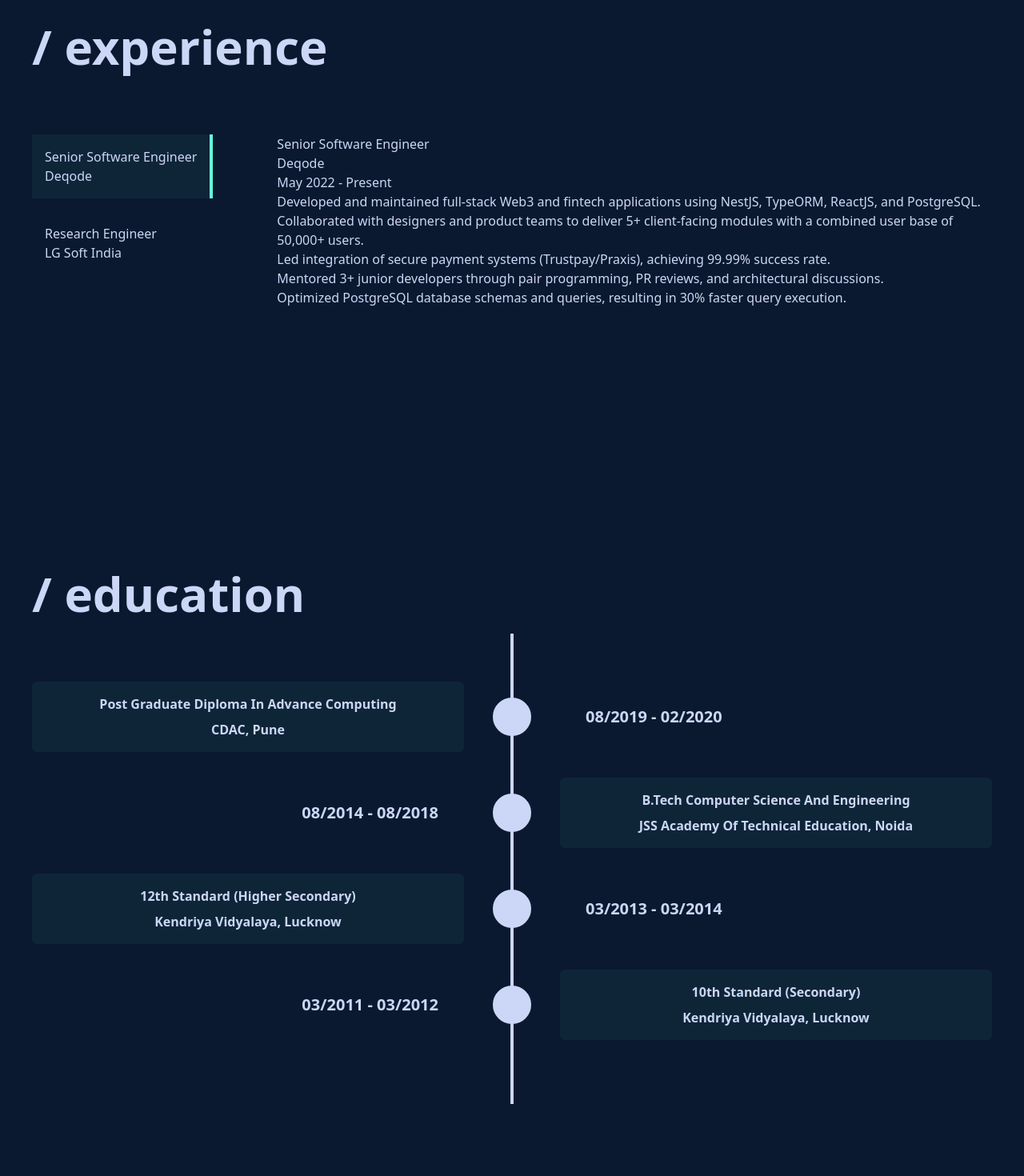
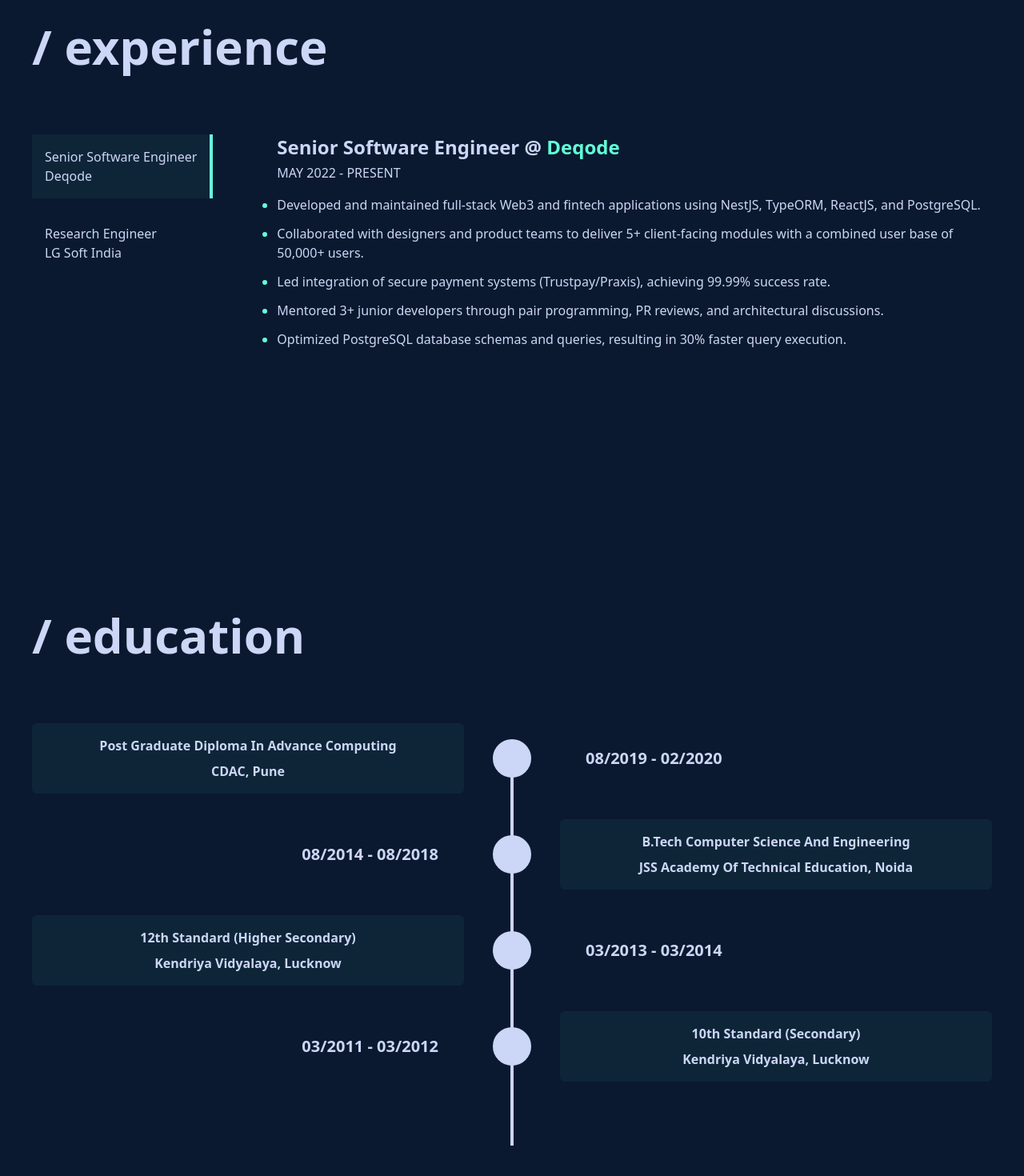
Before and after one commit to akash1x/portfolio, a React (Vite) app: page / in a window 1280 px wide. Shown: the part 1088-2558 px from the top of the page at 80% size. Built offline with nearby package versions, Linux system fonts and the light colour scheme.

Commit message:
style: polish UI for Experience/Education and fix ref types

```diff
--- a/src/features/Homepage/components/DetailedCompanyCard.tsx
+++ b/src/features/Homepage/components/DetailedCompanyCard.tsx
@@ -6,13 +6,19 @@ interface DetailedCompanyCardProps {
 
 const DetailedCompanyCard = ({ experience }: DetailedCompanyCardProps) => {
   return (
-    <div>
-      <h2>{experience.role}</h2>
-      <p>{experience.company}</p>
-      <p>{experience.period}</p>
-      <ul>
+    <div className="flex flex-col gap-4">
+      <div className="flex flex-col gap-1">
+        <h2 className="text-2xl font-bold">
+          {experience.role} @{" "}
+          <span className="text-green-bright">{experience.company}</span>
+        </h2>
+        <p className="uppercase">{experience.period}</p>
+      </div>
+      <ul className="flex flex-col gap-3">
         {experience.description.map((desc, index) => (
-          <li key={index}>{desc}</li>
+          <li className="marker:text-green-bright list-disc" key={index}>
+            {desc}
+          </li>
         ))}
       </ul>
     </div>
--- a/src/features/Homepage/sections/About.tsx
+++ b/src/features/Homepage/sections/About.tsx
@@ -1,7 +1,7 @@
 import { forwardRef } from "react";
 import { usePortfolio } from "../hooks/usePortfolio";
 interface AboutProps {
-  ref: React.RefObject<HTMLDivElement>;
+  ref: React.RefObject<HTMLDivElement | null>;
 }
 const About = ({ ref }: AboutProps) => {
   const { about, profileImg } = usePortfolio();
--- a/src/features/Homepage/sections/Education.tsx
+++ b/src/features/Homepage/sections/Education.tsx
@@ -3,7 +3,7 @@ import { usePortfolio } from "../hooks/usePortfolio";
 import EducationCard from "../components/EducationCard";
 
 interface EducationProps {
-  ref: React.RefObject<HTMLDivElement>;
+  ref: React.RefObject<HTMLDivElement | null>;
 }
 const Education = ({ ref }: EducationProps) => {
   const { education } = usePortfolio();
@@ -11,14 +11,14 @@ const Education = ({ ref }: EducationProps) => {
   return (
     <div
       ref={ref}
-      className=" bg-transparent flex flex-col  w-full max-w-7xl mx-auto py-12 relative overflow-hidden"
+      className=" bg-transparent flex flex-col  w-full max-w-7xl mx-auto py-12 relative overflow-hidden gap-20"
     >
-      <div className="mb-20 relative z-10">
+      <div className="relative z-10">
         <h1>/ education</h1>
       </div>
-
+      <div>
         {/* Vertical Line */}
-      <div className="absolute top-32 bottom-0 w-1 bg-slate-gray left-1/2 transform -translate-x-1/2"></div>
+        <div className="absolute top-60 bottom-0 w-1 bg-slate-gray left-1/2 transform -translate-x-1/2"></div>
 
         <div className="flex flex-col w-full relative">
           {education.map((edu, index) => (
@@ -50,6 +50,7 @@ const Education = ({ ref }: EducationProps) => {
           ))}
         </div>
       </div>
+    </div>
   );
 };
 
--- a/src/features/Homepage/sections/Experience.tsx
+++ b/src/features/Homepage/sections/Experience.tsx
@@ -4,7 +4,7 @@ import CompanyCard from "../components/CompanyCard";
 import DetailedCompanyCard from "../components/DetailedCompanyCard";
 
 interface ExperienceProps {
-  ref: React.RefObject<HTMLDivElement>;
+  ref: React.RefObject<HTMLDivElement | null>;
 }
 const Experience = ({ ref }: ExperienceProps) => {
   const { experience } = usePortfolio();
--- a/src/features/Homepage/sections/Projects.tsx
+++ b/src/features/Homepage/sections/Projects.tsx
@@ -2,7 +2,7 @@ import { forwardRef } from "react";
 import { usePortfolio } from "../hooks/usePortfolio";
 import ProjectCard from "../components/ProjectCard";
 interface ProjectsProps {
-  ref: React.RefObject<HTMLDivElement>;
+  ref: React.RefObject<HTMLDivElement | null>;
 }
 const Projects = ({ ref }: ProjectsProps) => {
   const { projects } = usePortfolio();
--- a/src/features/Homepage/sections/Skills.tsx
+++ b/src/features/Homepage/sections/Skills.tsx
@@ -3,7 +3,7 @@ import { usePortfolio } from "../hooks/usePortfolio";
 import SkillList from "../components/SkillList";
 
 interface SkillsProps {
-  ref: React.RefObject<HTMLDivElement>;
+  ref: React.RefObject<HTMLDivElement | null>;
 }
 const Skills = ({ ref }: SkillsProps) => {
   const { skills } = usePortfolio();
```
Also changed, not shown: 1 other file (tests, documents, lock files or other folders). Lines whose indentation alone changed are shown as unchanged.
